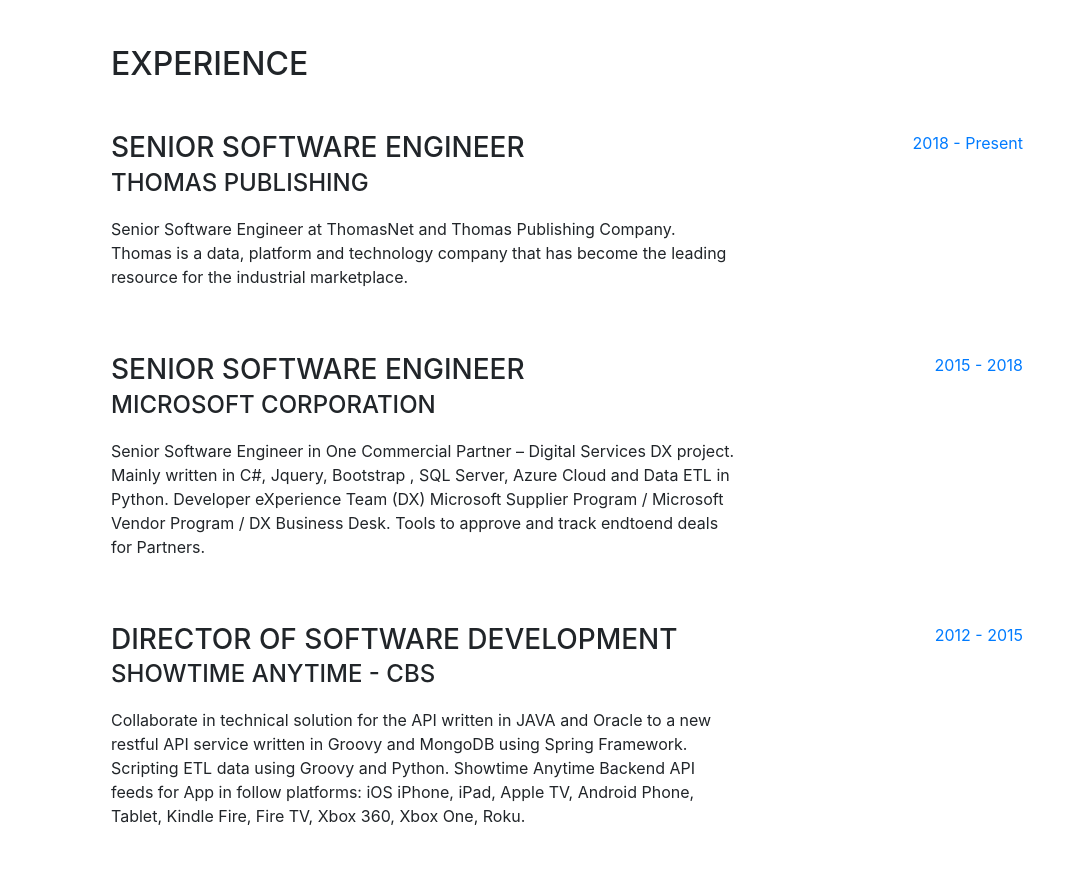
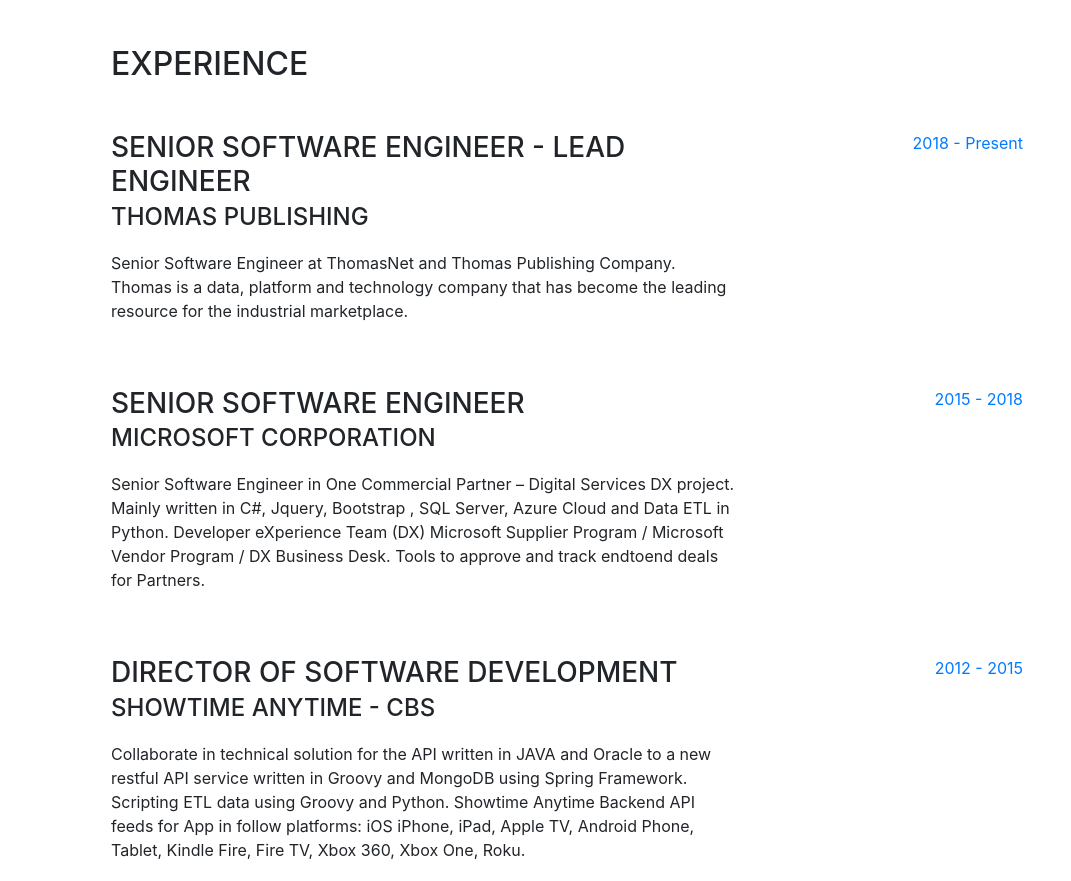
Before and after one commit to Fr4nc3/fr4nc3-site, a website with bundled scripts: page index.html in a window 1280 px wide. Shown: the part 804-1685 px from the top of the page, without its empty margins (209-1280 px from the left). Built offline with nearby package versions, Linux system fonts and the light colour scheme; a web font is replaced by a local one.

Commit message:
Update index.html
update format

```diff
--- a/index.html
+++ b/index.html
@@ -96,10 +96,10 @@
         <h2 class="mb-5">Experience</h2>
         <div class="resume-item d-flex flex-column flex-md-row mb-5">
           <div class="resume-content mr-auto">
-              <h3 class="mb-0">Senior Software Engineer</h3>
+            <h3 class="mb-0">Senior Software Engineer - Lead Engineer</h3>
             <div class="subheading mb-3">Thomas Publishing</div>
             <p>
-             Senior Software Engineer at  ThomasNet and Thomas Publishing Company. Thomas is a data, platform and technology company that has become the leading resource for the industrial marketplace.
+              Senior Software Engineer at ThomasNet and Thomas Publishing Company. Thomas is a data, platform and technology company that has become the leading resource for the industrial marketplace.
             </p>
           </div>
           <div class="resume-date text-md-right">
@@ -128,7 +128,7 @@
             <h3 class="mb-0">Director of Software Development</h3>
             <div class="subheading mb-3">Showtime Anytime - CBS</div>
             <p>
-              Collaborate in technical solution  for the API written in JAVA and Oracle to a new restful API service written in
+              Collaborate in technical solution for the API written in JAVA and Oracle to a new restful API service written in
               Groovy and MongoDB using Spring Framework. Scripting ETL data using Groovy and Python.
               Showtime Anytime Backend API feeds for App in follow platforms:
               iOS iPhone, iPad, Apple TV, Android Phone, Tablet, Kindle Fire, Fire TV, Xbox 360, Xbox One, Roku.
@@ -173,7 +173,7 @@
           <div class="resume-content mr-auto">
             <h3 class="mb-0">Senior Software Developer - Team Leader</h3>
             <div class="subheading mb-3">Spica Systems</div>
-              <p>E­commerce and educational platforms in ASP.NET, C#, PHP, JSP, Databases MySQL, SQL Server 2000, PostgreSQL, cleaning up old code, rewrite legacy code, install new site features, create and make an unique HTML/CSS code for several client’s site, separating master code from customized code. Planning, developing  and optimization systems for customer  in ASP 3.0 with SQL server using stored procedures.
+            <p>E­commerce and educational platforms in ASP.NET, C#, PHP, JSP, Databases MySQL, SQL Server 2000, PostgreSQL, cleaning up old code, rewrite legacy code, install new site features, create and make an unique HTML/CSS code for several client’s site, separating master code from customized code. Planning, developing and optimization systems for customer in ASP 3.0 with SQL server using stored procedures.
             </p>
           </div>
           <div class="resume-date text-md-right">
@@ -365,7 +365,7 @@
           Understanding the structure and evolution of the cosmos on largest scales such as hundreds of millions of light years.
         </p>
         <p class="mb-0">I also watch a lot of televison, I love anime and I have this fan page about <a href="https://www.LadyOscar.com/?f=f" target="_blank">The Rose of Versailles: Lady Oscar</a> since December 5, 1996. Also,
-          I spend a large amount of my free time exploring the latest technology advancements in the Software development world.  Currenly, we are creating a new app for education. An original character "<a href="https://www.LupeLaJirafa.com/?f=f" target="_blank">Lupe la Jirafa</a>" that will be the storyteller and ambassador of positiveness in the online community.</p>
+          I spend a large amount of my free time exploring the latest technology advancements in the Software development world. Currenly, we are creating a new app for education. An original character "<a href="https://www.LupeLaJirafa.com/?f=f" target="_blank">Lupe la Jirafa</a>" that will be the storyteller and ambassador of positiveness in the online community.</p>
       </div>
     </section>
 
@@ -425,7 +425,10 @@
   <script async src="https://www.googletagmanager.com/gtag/js?id=UA-106133849-2"></script>
   <script>
     window.dataLayer = window.dataLayer || [];
-  function gtag(){dataLayer.push(arguments);}
+
+    function gtag() {
+      dataLayer.push(arguments);
+    }
     gtag('js', new Date());
 
     gtag('config', 'UA-106133849-2');
```
Lines whose indentation alone changed are shown as unchanged.
